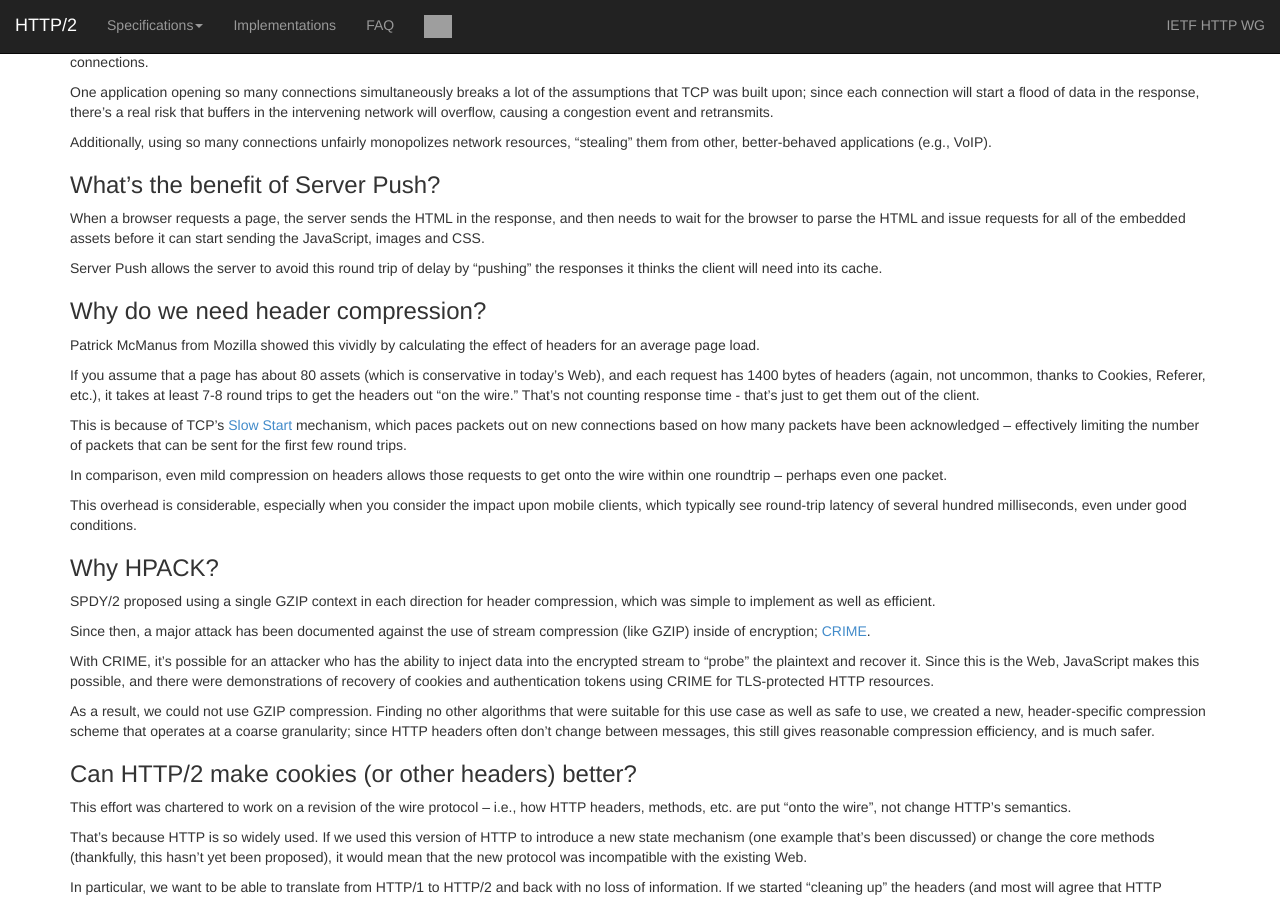
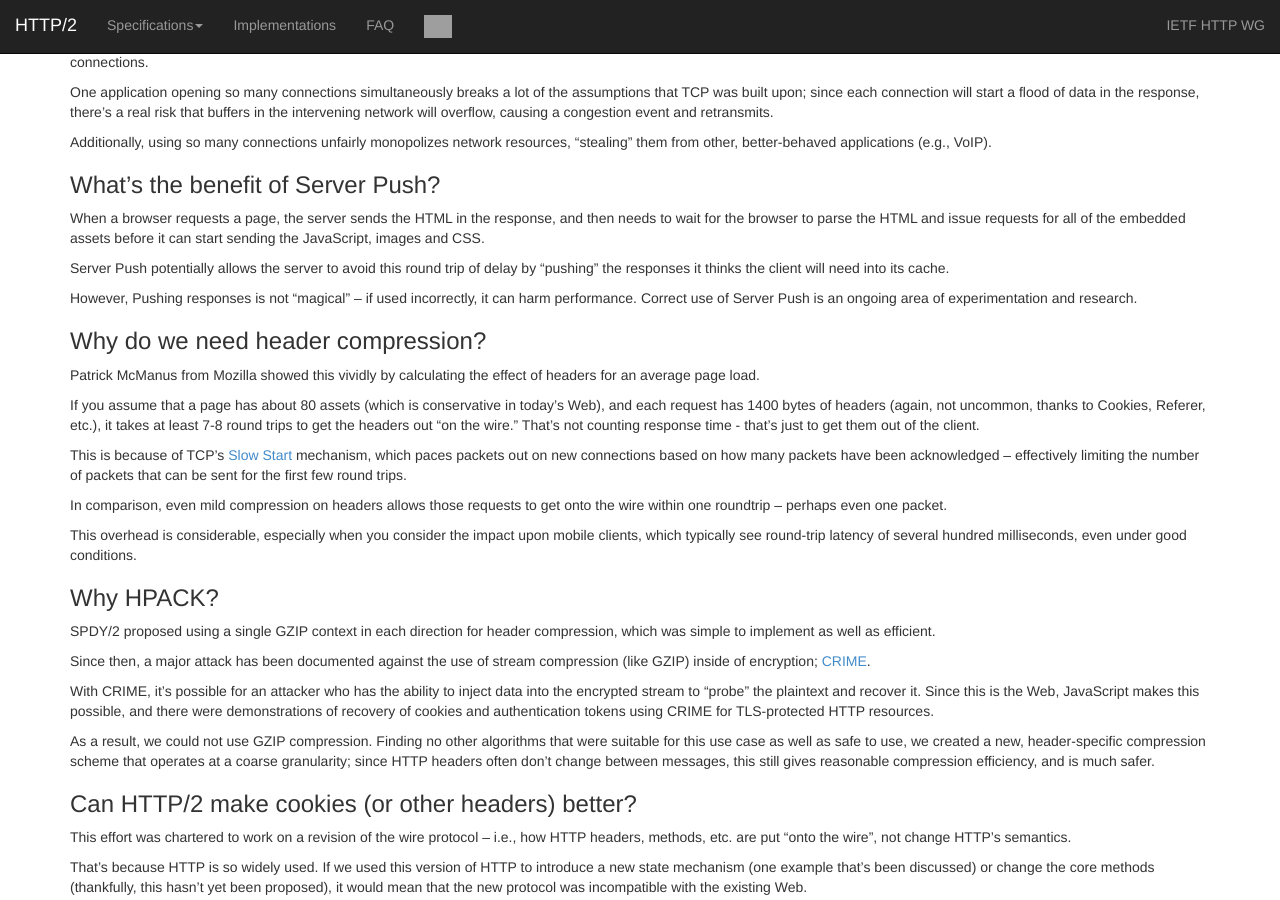
Before and after one commit to http2/http2.github.io, a Jekyll site: the page built from faq/index.md, in a window 1280 px wide and 900 px high, scrolled down 2307 px. Built offline with Jekyll 4.4.1, drawn with Linux system fonts in a browser that asks for light colours; grey boxes are pictures that could not be loaded.

Commit message:
refine server push benefits

```diff
--- a/faq/index.md
+++ b/faq/index.md
@@ -131,7 +131,9 @@ Additionally, using so many connections unfairly monopolizes network resources,
 
 When a browser requests a page, the server sends the HTML in the response, and then needs to wait for the browser to parse the HTML and issue requests for all of the embedded assets before it can start sending the JavaScript, images and CSS.
 
-Server Push allows the server to avoid this round trip of delay by "pushing" the responses it thinks the client will need into its cache.
+Server Push potentially allows the server to avoid this round trip of delay by "pushing" the responses it thinks the client will need into its cache.
+
+However, Pushing responses is not "magical" -- if used incorrectly, it can harm performance. Correct use of Server Push is an ongoing area of experimentation and research.
 
 
 ### Why do we need header compression?
```
